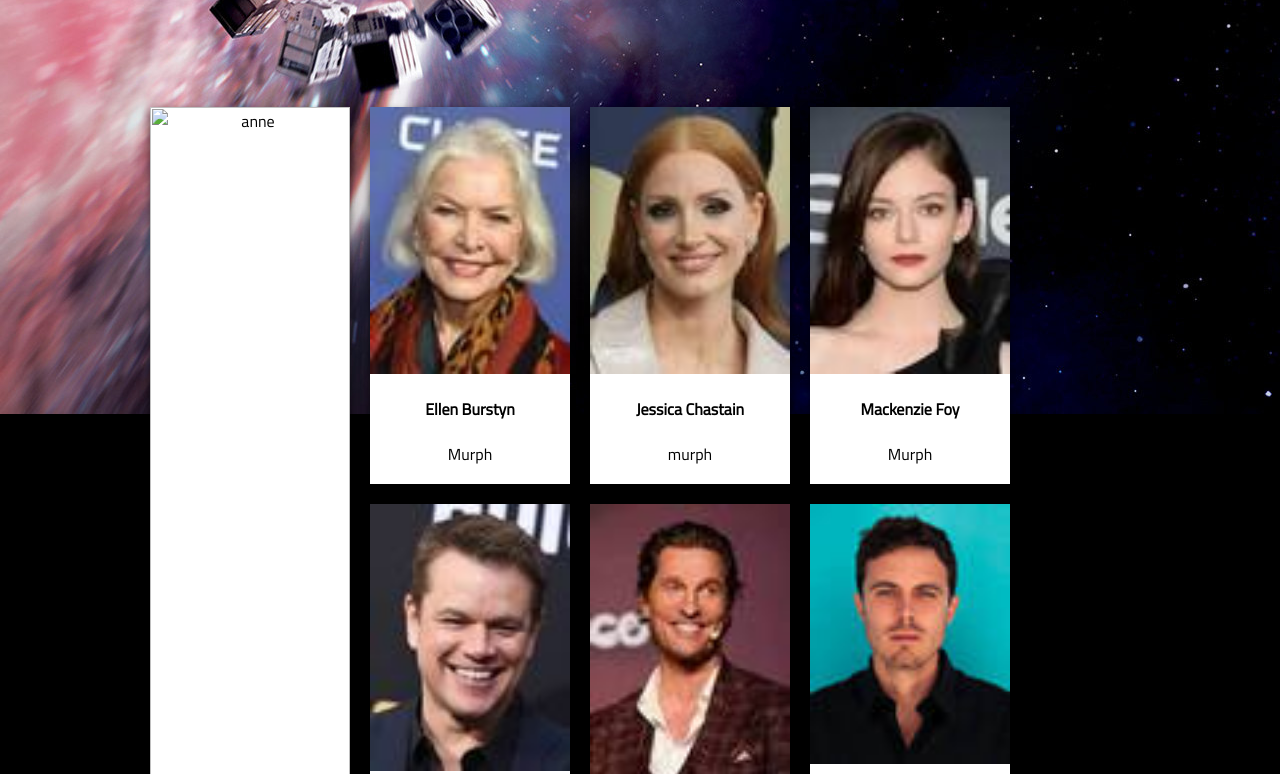
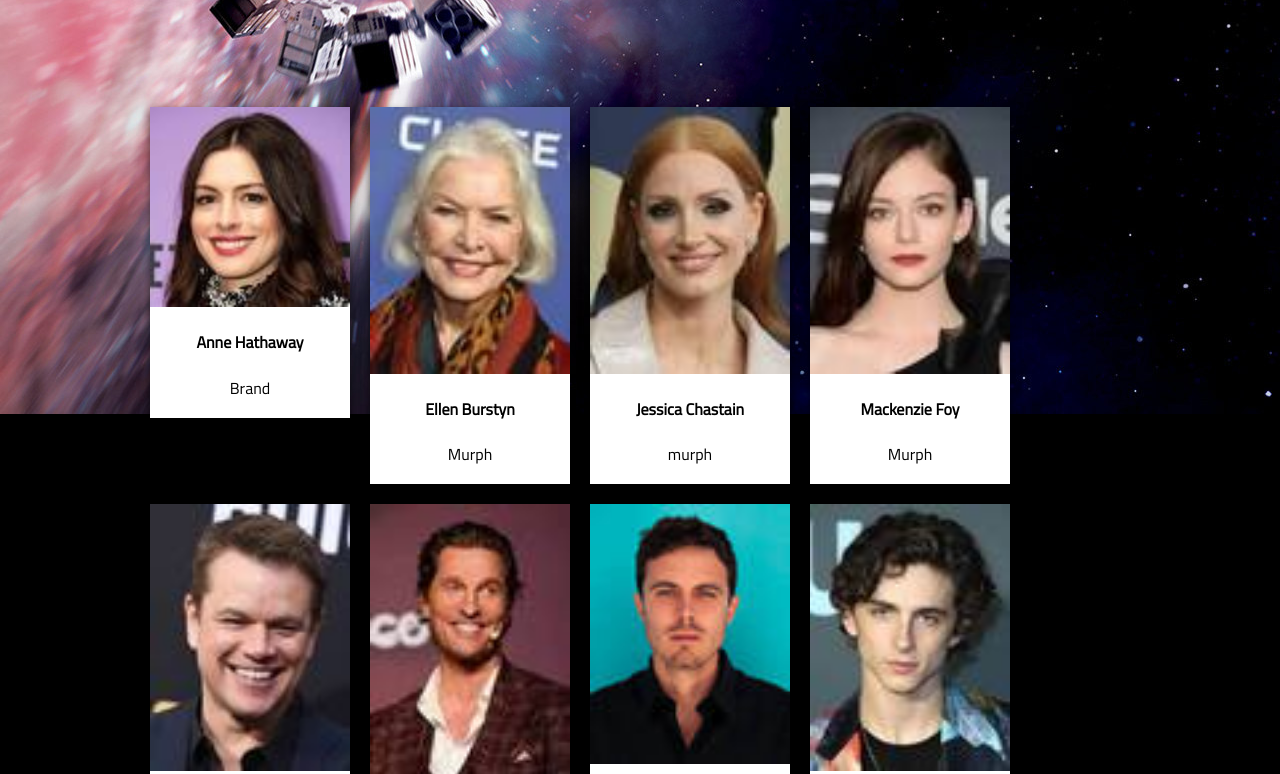
Before and after one commit to SaubhagyaSingh/Interstellar, a plain HTML site: page index.html in a window 1280 px wide. Shown: the part 666-1440 px from the top of the page. Drawn offline with Linux system fonts and the light colour scheme; files whose address does not match are found by name.

Commit message:
Update index.html

```diff
--- a/index.html
+++ b/index.html
@@ -58,7 +58,7 @@
 
       <div class="wrap">
         <div class="card">
-          <img src="images/anne.jpg" alt="anne" style="width: 100%" />
+          <img src="anne.jpg" alt="anne" style="width: 100%" />
           <div class="container">
             <a href="https://en.wikipedia.org/wiki/Anne_Hathaway">
               <h4>Anne Hathaway</h4></a
```
